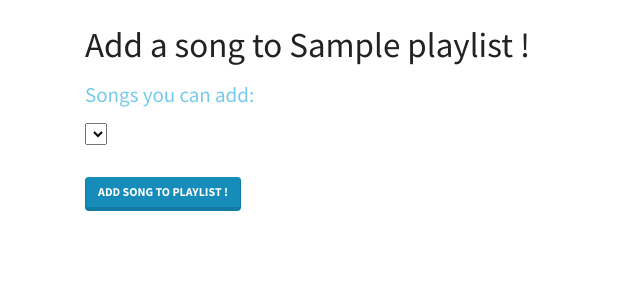
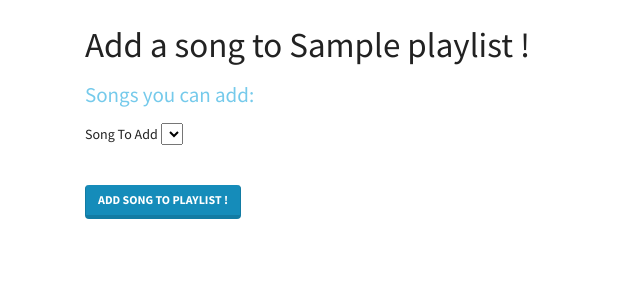
Before and after one commit to KangarooCodes/Assessment4, a Flask app: page /playlists/1/add-song in a window 1280 px wide. Shown: the part 57-357 px from the top of the page, without its empty margins (0-640 px from the left). Run offline with Flask 2, Linux system fonts and the light colour scheme; tables that the repository leaves empty hold one stand-in row (values such as "Sample post"); lists and menus that the app fills with data are empty; parts of the project's set-up code (start-up, migrations or seed data) failed here and were passed over; some libraries are stand-ins or nearby versions.

Commit message:
updated to fix errors and remove redundancies

```diff
--- a/app.py
+++ b/app.py
@@ -1,8 +1,5 @@
 from flask import Flask, redirect, render_template, flash, request
 from flask_debugtoolbar import DebugToolbarExtension
-
-
-
 from models import db, connect_db, Playlist, Song, PlaylistSong
 from forms import NewSongForPlaylistForm, SongForm, PlaylistForm
 
@@ -14,7 +11,7 @@ app.config['SQLALCHEMY_ECHO'] = True
 connect_db(app)
 db.create_all()
 
-app.config['SECRET_KEY'] = "I'LL NEVER TELL!!"
+app.config['SECRET_KEY'] = "joeyssecret"
 
 # Having the Debug Toolbar show redirects explicitly is often useful;
 # however, if you want to turn it off, you can uncomment this line:
@@ -22,6 +19,7 @@ app.config['SECRET_KEY'] = "I'LL NEVER TELL!!"
 app.config['DEBUG_TB_INTERCEPT_REDIRECTS'] = False
 
 debug = DebugToolbarExtension(app)
+
 
 
 @app.route("/")
@@ -43,6 +41,7 @@ def show_all_playlists():
     all_playlists = Playlist.query.all()
     descrip = form.description.data
 
+
     for play in all_playlists:
         print('***********************')
         print(play.name)
@@ -60,19 +59,29 @@ def show_playlist(playlist_id):
     """Show detail on specific playlist."""
 
     # ADD THE NECESSARY CODE HERE FOR THIS ROUTE TO WORK
+    all_playlists = Playlist.query.all()
+    all_songs = Song.query.all()
+    all_playlist_songs = PlaylistSong.query.all()
 
-    all_playlists = Playlist.query.all()
-    playlist = all_playlists[playlist_id-1]
-    all_songs = Song.query.all()
-    song = all_songs[playlist_id-1]
-    all_playlist_songs = PlaylistSong.query.all()
-    playlist_song = all_playlist_songs[playlist_id-1]
+    if len(all_playlists) > 0:
 
-    #raise
-    return render_template("playlist.html",
-                           playlist=playlist,song=song,playlist_song=playlist_song,
-                           all_playlists=all_playlists,all_songs=all_songs,
-                           all_playlist_songs=all_playlist_songs)
+        for list in all_playlists:
+            if list.id == playlist_id:
+                x = all_playlists.index(list)
+                playlist = all_playlists[x]
+            else:
+                flash(f'''No Playlist with an ID of {playlist_id} exists, please click on a playlist to view
+                (If there are none, click 'CREATE A NEW PLAYLIST' to create one)''')
+                return redirect("/playlists")
+
+        idx = 0
+        return render_template("playlist.html",
+                           playlist=playlist,all_songs=all_songs,
+                           all_playlist_songs=all_playlist_songs,idx=idx)
+    else:
+        flash(f'''No Playlist with an ID of {playlist_id} exists, please click on a playlist to view
+        (If there are none, click 'CREATE A NEW PLAYLIST' to create one)''')
+        return redirect("/playlists")
 
 
 @app.route("/playlists/add", methods=["GET", "POST"])
@@ -90,6 +99,7 @@ def add_playlist():
     all_playlists = Playlist.query.all()
     name = form.name.data
     description = form.description.data
+    repeat_checker = []
 
     if form.validate_on_submit():
         '''Update playlists table with user inputs of Name and Description'''
@@ -102,13 +112,14 @@ def add_playlist():
             db.session.commit()
             flash(f"Playlist created with name of: '{name}' !")
             return redirect('/playlists')
-        else:       # Below makes sure any playlist name is not added twice
+        else:   # Below makes sure any playlist name is not added twice
+
             for play in all_playlists:
-                repeat_checker = []
                 repeat_checker.append(play.name)
-                if play.name not in repeat_checker:
+                if new_playlist.name not in repeat_checker:
                     db.session.add(new_playlist)
                     db.session.commit()
+                    repeat_checker = []
                     flash(f"Playlist created with name of: '{name}' !")
                     return redirect('/playlists')
                 else:
@@ -117,8 +128,6 @@ def add_playlist():
 
     else:
         # Shows when GET request instead of POST
-        # raise
-        print("** GET REQUEST **")
         return render_template("new_playlist.html", form=form)
 
 
@@ -146,17 +155,26 @@ def show_song(song_id):
 
     # ADD THE NECESSARY CODE HERE FOR THIS ROUTE TO WORK
     all_songs = Song.query.all()
-    song = all_songs[song_id-1]
     all_playlists = Playlist.query.all()
-    playlist = all_playlists[song_id-1]
-    all_songs = Song.query.all()
     all_playlist_songs = PlaylistSong.query.all()
-    playlist_song = all_playlist_songs[song_id-1]
 
-    # raise
-    return render_template("song.html",song=song,playlist=playlist,
-                           playlist_song=playlist_song,all_playlists=all_playlists,
-                           all_songs=all_songs,all_playlist_songs=all_playlist_songs)
+    if len(all_songs) > 0:
+        for x in all_songs:
+            if x.id == song_id:
+                x = all_songs.index(x)
+                song = all_songs[x]
+            else:
+                flash(f'''No Song with an ID of {song_id} exists, please click on a song to view.
+                    (If there are none, click 'ADD A NEW SONG' to create one)''')
+                return redirect("/songs")
+
+
+        return render_template("song.html",song=song,all_playlists=all_playlists,
+                               all_playlist_songs=all_playlist_songs)
+    else:
+        flash(f'''No Song with an ID of {song_id} exists, please click on a song to view.
+              (If there are none, click 'ADD A NEW SONG' to create one)''')
+        return redirect("/songs")
 
 
 @app.route("/songs/add", methods=["GET", "POST"])
@@ -174,12 +192,12 @@ def add_song():
     all_songs = Song.query.all()
     title = form.title.data
     artist = form.artist.data
-
+    repeat_checker = []
 
     if form.validate_on_submit():
         # Updated playlists table with user inputs of Name and Description
 
-        new_song = Song(title=title, artist = artist)
+        new_song = Song(title=title, artist=artist)
 
         # Adds new playlist to database 'playlists'
         if len(all_songs) == 0:
@@ -189,21 +207,21 @@ def add_song():
             return redirect('/songs')
         else:       # Below makes sure any song is not added twice
             for song in all_songs:
-                repeat_checker = []
                 repeat_checker.append(song.title)
-                if song.title in repeat_checker:
+                if new_song.title not in repeat_checker:
+                    db.session.add(new_song)
+                    db.session.commit()
+                    repeat_checker = []
+                    flash(f"Song Added with name of: '{title}' !")
+                    return redirect('/songs')
+                else:
+
                     flash(f"Song Already Exists!")
                     return render_template("new_song.html", form=form)
-                else:
-                    db.session.add(new_song)
-                    db.session.commit()
-                    flash(f"Song Added with name of: '{title}' !")
-                    return redirect('/songs')
-
     else:
         # Shows when GET request instead of POST
-        # raise
         print("** GET REQUEST **")
+        #raise
         return render_template("new_song.html", form=form)
 
 @app.route("/playlists/<int:playlist_id>/add-song", methods=["GET", "POST"])
@@ -215,28 +233,29 @@ def add_song_to_playlist(playlist_id):
     # THE SOLUTION TO THIS IS IN A HINT IN THE ASSESSMENT INSTRUCTIONS
 
     form = NewSongForPlaylistForm()
+    playlist = Playlist.query.get_or_404(playlist_id)
+    playlist_songs = PlaylistSong.query.all()
+    playlist_song = PlaylistSong(song_id=form.song.data, playlist_id=playlist_id)
+    songs = Song().query.all()
 
-    playlist = Playlist.query.get_or_404(playlist_id)
+    form.song.choices = (db.session.query(Song.id, Song.title).all())
 
-    playlist_songs = PlaylistSong.query.all()
-    playlist_song_id = PlaylistSong.query[playlist_id-1].song_id
-    #raise
-    form.song.choices = (db.session.query(Song.id, Song.title)
-                      .filter(Song.id != playlist_song_id)
-                      .all())
-    #raise
-    song = form.song.data
-    # Restrict form to songs not already on this playlist
-    added_song = Song.query.get(song)
-
-    # raise
     if form.validate_on_submit():
 
-        playlist_song = PlaylistSong(song_id=form.song.data, playlist_id=playlist_id)
-
-
-        db.session.add(playlist_song)
-        db.session.commit()
-        return redirect(f"/playlists/{playlist_id}")
-
-    return render_template("add_song_to_playlist.html",playlist=playlist,form=form)
+        if len(playlist_songs) > 0:
+            for x in playlist_songs:
+                playlist_song_id = x.song_id
+                form.song.choices = (db.session.query(Song.id, Song.title).filter(Song.id != playlist_song_id).all())
+            db.session.add(playlist_song)
+            db.session.commit()
+            return redirect(f"/playlists/{playlist_id}")
+        else:
+            db.session.add(playlist_song)
+            db.session.commit()
+            return redirect(f"/playlists/{playlist_id}")
+    else:
+        # Do not show song as an option to add, if it is already in playlist
+        for x in playlist_songs:
+            playlist_song_id = x.song_id
+            form.song.choices = (db.session.query(Song.id, Song.title).filter(Song.id != playlist_song_id).all())
+        return render_template("add_song_to_playlist.html",playlist=playlist,form=form)
--- a/forms.py
+++ b/forms.py
@@ -2,7 +2,7 @@
 
 from wtforms import SelectField, StringField
 from flask_wtf import FlaskForm
-from wtforms.validators import InputRequired, Optional
+from wtforms.validators import InputRequired
 
 
 class PlaylistForm(FlaskForm):
--- a/templates/add_song_to_playlist.html
+++ b/templates/add_song_to_playlist.html
@@ -14,6 +14,7 @@
 		if field.widget.input_type != 'hidden' %}
 
 		<p>
+			{{field.label}}
 			{{field}}
 		</p>
 
--- a/templates/song.html
+++ b/templates/song.html
@@ -14,7 +14,8 @@
   {% for x in all_playlists %}
 
         <!-- Prints Song if 'playlist_songs' database has matching palylist/song IDs -->
-      {% if x.id == all_playlist_songs[loop.index-1].playlist_id %}
+      {% if all_playlist_songs[loop.index-1] %}
+        {% if x.id == all_playlist_songs[loop.index-1].playlist_id %}
 
       <li>
         <a href="/playlists/{{all_playlist_songs[loop.index-1].playlist_id}}" class="text-success">
@@ -22,6 +23,7 @@
         </a>
       </li>
 
+      {% endif %}
     {% endif %}
   {% endfor %}
 
```
Also changed, not shown: part1/conceptual.md (+2 -1 lines).
